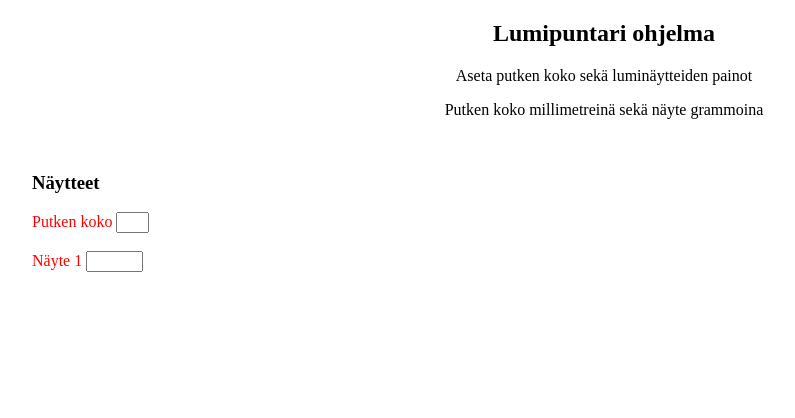
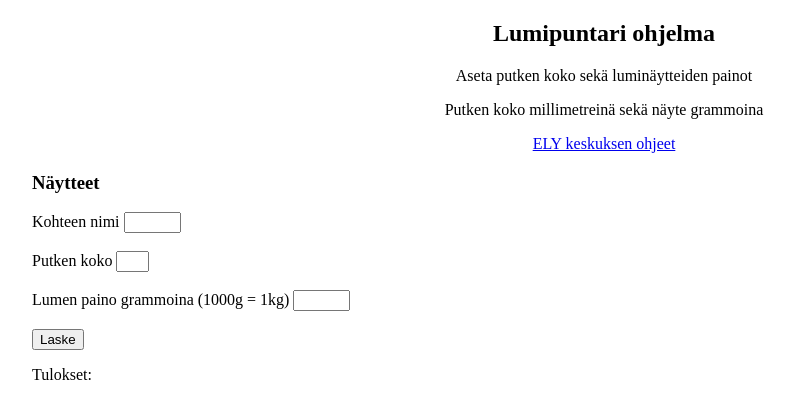
Before and after one commit to Jaspak1778/Lumipuntari, a website: page public/index.html in a window 1280 px wide. Shown: the whole page, without its empty margins (36-831 px from the left). Drawn offline with Linux system fonts and the light colour scheme.

Commit message:
Toiminnallisuus: uusi rivi kun tehdään uusi laskenta, sekä kohde kenttä lisätty

```diff
--- a/public/index.html
+++ b/public/index.html
@@ -1,46 +1,65 @@
-
 <!DOCTYPE html>
 <html lang="en">
 <head>
-    <meta charset="UTF-8">
+    <meta charset="utf-8">
+
     <meta name="viewport" content="width=device-width, initial-scale=1.0">
     <title>Lumipuntari</title>
     <link rel="stylesheet" href="style.css"/>
 </head>
 <body>
     <center>
-        <h2 style="font-family: corbel light">Lumipuntari ohjelma</h2>
+        <h2>Lumipuntari ohjelma</h2>
         <p>Aseta putken koko sekä luminäytteiden painot</p>
         <p>Putken koko millimetreinä sekä näyte grammoina</p>
+        <a href="https://www.ely-keskus.fi/documents/10191/57298/Lumipuntari/">ELY keskuksen ohjeet</a>
         <br>
     </center>
-    <div style="font-family: corbel light; margin-left: 60px;" id="textbox1">
+
+    <div style="margin-left: 60px;" id="textbox1">
         <h3>Näytteet</h1>
+        <label for="kohde">Kohteen nimi</label>
+        <input name="kohde" id="kohde" type=""text size="4"><br><br>
+    </div>
+
+    <div style="margin-left: 60px;" id="textbox2">
         <label for="pipe">Putken koko</label>
         <input name="pipe" id="pipe" type="text" maxlength="3" size="1" onchange="SetPipeSize()"><br><br>
     </div>
-    <div style="font-family: corbel light; margin-left: 60px;" id="textbox2">
-        <label for="nayte1">Näyte 1</label>
-        <input name="nayte1" id="nayte1" type="text" maxlength="4" size="4" onchange="nayte()"><br><br><output id="tulos">
+
+    <div style="margin-left: 60px;" id="textbox3">
+        <label for="nayte1">Lumen paino grammoina (1000g = 1kg) </label>
+        <input name="nayte1" id="nayte1" type="text" maxlength="4" size="4"><br><br>
+        <button onclick="nayte()">Laske</button>
     </div>
+    <p style="margin-left: 60px;" id="tähän">Tulokset: </p>
+    <script>
 
-    <script>
+        var i = 0
         function SetPipeSize() {
-            var putki = document.getElementById("pipe").value;
+            let putki = document.getElementById("pipe").value;
 
             return putki
         }
         function nayte() {
-            var nayte_paino = document.getElementById("nayte1").value;
-            var putki = SetPipeSize()
+            let nayte_paino = document.getElementById("nayte1").value;
+            let putki = SetPipeSize();
+            var kohde = document.getElementById("kohde").value;
 
             //laskukaava
-            var r = putki / 2;
-            var putken_pinta_ala = 3.14 * (r ** 2);
-            var lumen_paino = nayte_paino / putken_pinta_ala;
-            var tulos = lumen_paino * 1000 ;
-            document.getElementById("tulos").innerHTML = tulos.toFixed(2);
-            //alert("Näyte 1: " + lumen_paino)
+            let r = putki / 2;
+            let putken_pinta_ala = 3.14 * (r ** 2);
+            let lumen_paino = nayte_paino / putken_pinta_ala;
+            let tulos = lumen_paino * 1000 ;
+
+            i++;
+            let t = document.createElement("h4");
+            let h = document.createTextNode("Näyte " + " " + i + " " + " " + kohde + ": " + tulos.toFixed(2) + " kg/m2");
+            t.appendChild(h);
+            document.getElementById("tähän").appendChild(t);
+
+            //document.getElementById("tulos").innerHTML = tulos.toFixed(2);
+
         }
     </script>
 </body>
--- a/public/style.css
+++ b/public/style.css
@@ -1,4 +1,4 @@
-label, input, br, output{
-    display: inline;
-    color: red
+label, input, br, output,p{
+
+    color: rgb(0, 0, 0)
 }
```
Also changed, not shown: TODO.txt (+8 -0 lines).
